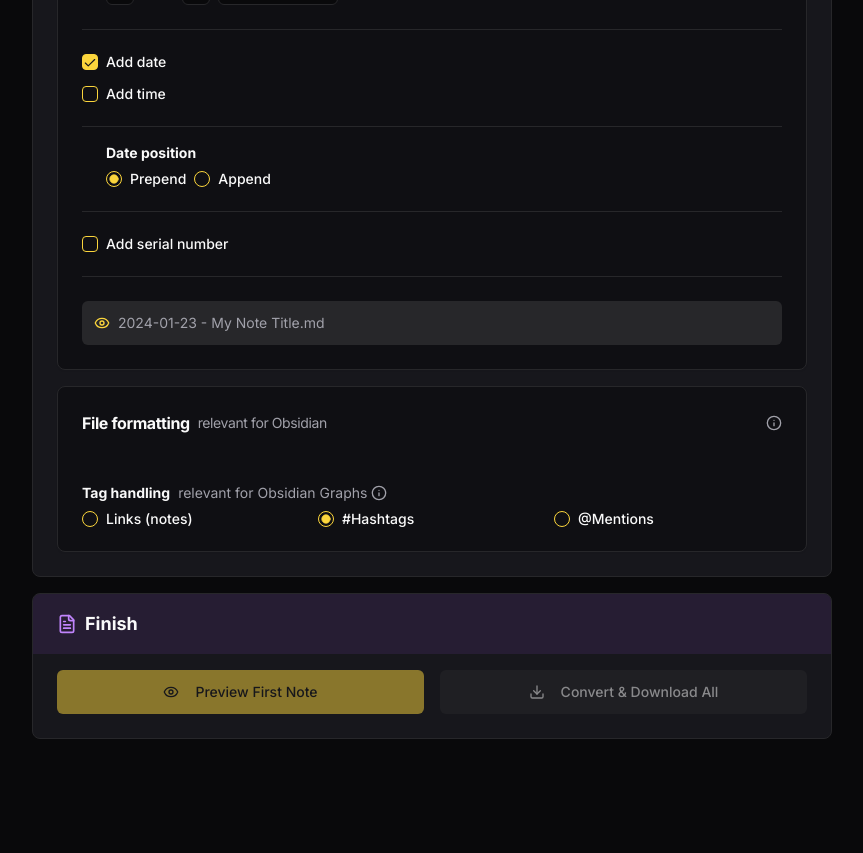
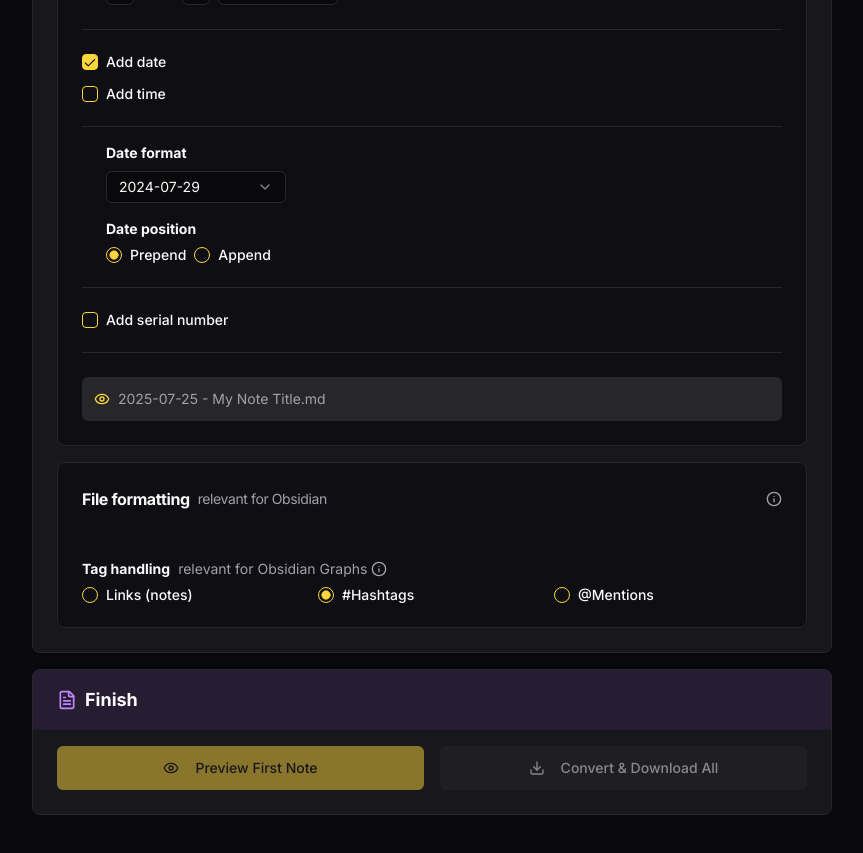
Before and after one commit to chris-obe/KeepToMD, a Next.js app: page / in a window 1280 px wide. Shown: the part 780-1633 px from the top of the page, without its empty margins (208-1071 px from the left). Before the commit the page ends 1583 px from the top, so only its background shows below. Built offline with nearby package versions, Linux system fonts and the light colour scheme; what @genkit-ai/googleai, genkit would draw is missing.

Commit message:
fix(logic): Apply serial number only when a date is included in filename

```diff
--- a/src/ai/flows/convert-to-markdown-flow.ts
+++ b/src/ai/flows/convert-to-markdown-flow.ts
@@ -115,8 +115,8 @@ function createFilename(data: ReturnType<typeof parseKeepHtml>, options: NamingO
 
   titlePart = titlePart.replace(/[\\/]/g, '-'); // Sanitize
 
-  const datePart = options.useDate ? format(data.creationTime, 'yyyy-MM-dd') : '';
-  const timePart = options.useTime ? format(data.creationTime, 'HH-mm-ss') : '';
+  const datePart = options.useDate ? format(data.creationTime, options.dateFormat) : '';
+  const timePart = options.useTime ? format(data.creationTime, options.timeFormat) : '';
   const dateTimePart = [datePart, timePart].filter(Boolean).join('_');
 
   if (dateTimePart) {
@@ -131,7 +131,7 @@ function createFilename(data: ReturnType<typeof parseKeepHtml>, options: NamingO
       parts.push(dateTimePart);
   }
 
-  if (options.useSerial) {
+  if (options.useSerial && options.useDate) {
     const padding = parseInt(options.serialPadding, 10).toString().length;
     parts.push(serial.toString().padStart(padding, '0'));
   }
--- a/src/ai/schemas.ts
+++ b/src/ai/schemas.ts
@@ -7,7 +7,9 @@ export const NamingOptionsSchema = z.object({
   bodyLength: z.number(),
   bodyUnit: z.enum(['characters', 'words', 'lines']),
   useDate: z.boolean(),
+  dateFormat: z.string(),
   useTime: z.boolean(),
+  timeFormat: z.string(),
   useSerial: z.boolean(),
   datePosition: z.enum(['prepend', 'append']),
   serialPadding: z.enum(['1', '01', '001', '0001']),
--- a/src/components/feature/file-processing-area.tsx
+++ b/src/components/feature/file-processing-area.tsx
@@ -48,6 +48,8 @@ import { useToast } from '@/hooks/use-toast';
 import { convertToMarkdown } from '@/ai/flows/convert-to-markdown-flow';
 import type { ConvertToMarkdownInput, ConvertToMarkdownOutput, FormattingOptions, NamingOptions } from '@/ai/schemas';
 import * as cheerio from 'cheerio';
+import { format } from 'date-fns';
+
 
 const InfoTooltip = ({ children }: { children: React.ReactNode }) => (
   <TooltipProvider>
@@ -76,7 +78,9 @@ export function FileProcessingArea() {
     bodyLength: 30,
     bodyUnit: 'characters',
     useDate: true,
+    dateFormat: 'yyyy-MM-dd',
     useTime: false,
+    timeFormat: 'HH-mm-ss',
     useSerial: false,
     datePosition: 'prepend',
     serialPadding: '1',
@@ -220,9 +224,10 @@ export function FileProcessingArea() {
 
   const getFilenamePreview = () => {
     const parts: string[] = [];
-    const datePart = '2024-01-23';
-    const timePart = '12-34-56';
-    const dateTimePart = [namingOptions.useDate ? datePart : null, namingOptions.useTime ? timePart : null].filter(Boolean).join('_');
+    const now = new Date();
+    const datePart = namingOptions.useDate ? format(now, namingOptions.dateFormat) : '';
+    const timePart = namingOptions.useTime ? format(now, namingOptions.timeFormat) : '';
+    const dateTimePart = [datePart, timePart].filter(Boolean).join('_');
 
     if (namingOptions.datePosition === 'prepend' && dateTimePart) {
         parts.push(dateTimePart);
@@ -258,7 +263,7 @@ export function FileProcessingArea() {
         parts.push(dateTimePart);
     }
 
-    if (namingOptions.useSerial) {
+    if (namingOptions.useSerial && namingOptions.useDate) {
         let serial = '1';
         if (namingOptions.serialPadding === '01') serial = '01';
         if (namingOptions.serialPadding === '001') serial = '001';
@@ -398,7 +403,7 @@ export function FileProcessingArea() {
 
                      <div className="space-y-4">
                         <div className="flex items-center space-x-2">
-                            <Checkbox id="date" checked={namingOptions.useDate} onCheckedChange={(checked) => setNamingOptions(prev => ({ ...prev, useDate: !!checked }))} />
+                            <Checkbox id="date" checked={namingOptions.useDate} onCheckedChange={(checked) => setNamingOptions(prev => ({ ...prev, useDate: !!checked, useSerial: checked ? prev.useSerial : false }))} />
                             <Label htmlFor="date">Add date</Label>
                         </div>
                          <div className="flex items-center space-x-2">
@@ -407,8 +412,40 @@ export function FileProcessingArea() {
                         </div>
                     </div>
 
+                    {(namingOptions.useDate || namingOptions.useTime) && (
+                    <div className="space-y-4 pt-4 border-t border-border pl-6">
                         {namingOptions.useDate && (
-                    <div className="space-y-2 pt-4 border-t border-border pl-6">
+                            <div className="space-y-2">
+                                <Label className="font-semibold">Date format</Label>
+                                <Select value={namingOptions.dateFormat} onValueChange={(value) => setNamingOptions(p => ({...p, dateFormat: value}))}>
+                                   <SelectTrigger className="w-[180px] h-8 text-sm">
+                                       <SelectValue />
+                                   </SelectTrigger>
+                                   <SelectContent>
+                                       <SelectItem value="yyyy-MM-dd">2024-07-29</SelectItem>
+                                       <SelectItem value="dd-MM-yyyy">29-07-2024</SelectItem>
+                                       <SelectItem value="MM-dd-yyyy">07-29-2024</SelectItem>
+                                       <SelectItem value="yyyyMMdd">20240729</SelectItem>
+                                   </SelectContent>
+                               </Select>
+                            </div>
+                        )}
+                        {namingOptions.useTime && (
+                           <div className="space-y-2">
+                                <Label className="font-semibold">Time format</Label>
+                                <Select value={namingOptions.timeFormat} onValueChange={(value) => setNamingOptions(p => ({...p, timeFormat: value}))}>
+                                   <SelectTrigger className="w-[180px] h-8 text-sm">
+                                       <SelectValue />
+                                   </SelectTrigger>
+                                   <SelectContent>
+                                       <SelectItem value="HH-mm-ss">14-30-55</SelectItem>
+                                       <SelectItem value="hh-mm-ss a">02-30-55 PM</SelectItem>
+                                       <SelectItem value="HHmmss">143055</SelectItem>
+                                   </SelectContent>
+                               </Select>
+                            </div>
+                        )}
+                        <div className="space-y-2">
                             <Label className="font-semibold">Date position</Label>
                             <RadioGroup value={namingOptions.datePosition} onValueChange={(value: 'prepend' | 'append') => setNamingOptions(prev => ({ ...prev, datePosition: value }))} className="flex mt-2">
                                 <div className="flex items-center space-x-2">
@@ -421,17 +458,20 @@ export function FileProcessingArea() {
                                 </div>
                             </RadioGroup>
                         </div>
+                    </div>
                     )}
+
 
                     <Separator />
 
+                    {namingOptions.useDate && (
+                    <>
                     <div className="space-y-4">
                         <div className="flex items-center space-x-2">
                             <Checkbox id="serial" checked={namingOptions.useSerial} onCheckedChange={(checked) => setNamingOptions(prev => ({ ...prev, useSerial: !!checked }))} />
                             <Label htmlFor="serial">Add serial number</Label>
                         </div>
                     </div>
-
                     {namingOptions.useSerial && (
                     <div className="space-y-2 pt-4 border-t border-border pl-6">
                         <Label className="font-semibold flex items-center">Serial number padding <InfoTooltip>Choose the padding for your serial numbers. Sorting by date is recommended for predictable numbering.</InfoTooltip></Label>
@@ -455,8 +495,10 @@ export function FileProcessingArea() {
                         </RadioGroup>
                     </div>
                     )}
+                    <Separator />
+                    </>
+                    )}
 
-                    <Separator />
 
                     <div className="bg-secondary p-3 rounded-md text-sm text-muted-foreground flex items-center gap-2">
                         <Eye className="h-4 w-4 text-primary shrink-0"/>
```
Lines whose indentation alone changed are shown as unchanged.
